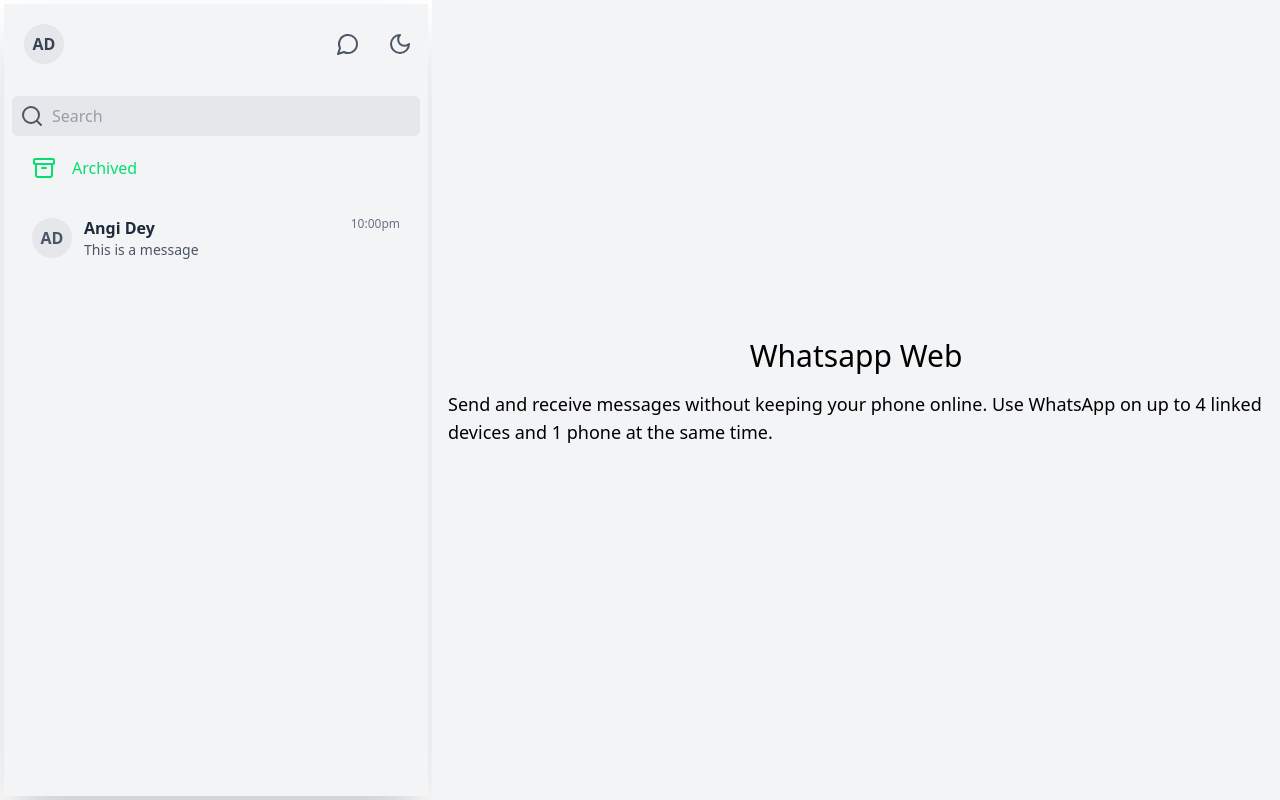
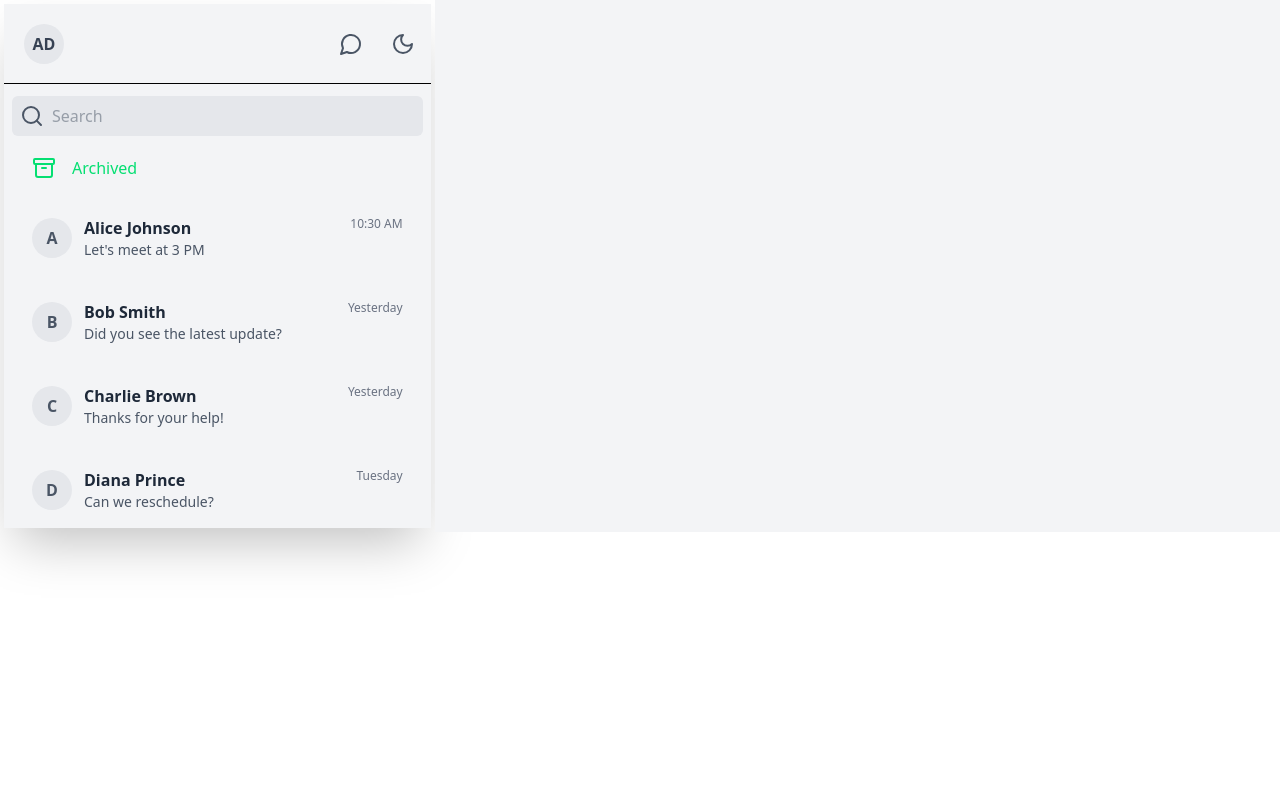
Before and after one commit to MNZ02/chat.io, a Next.js app in the folder apps/web/: page / in a window 1280 px wide. Built offline with nearby package versions, Linux system fonts and the light colour scheme.

Commit message:
Structure code

```diff
--- /dev/null
+++ b/apps/web/app/components/ChatItem.tsx
@@ -0,0 +1,34 @@
+import React from 'react'
+
+
+interface ChatProps {
+    chat: {
+        id: number;
+        name: string;
+        lastMessage: string;
+        time: string;
+        unread: number;
+    };
+}
+
+function ChatItem({ chat }: ChatProps) {
+    return (
+        <div className="flex items-center p-3 mx-4 my-1 rounded-md hover:bg-gray-200 cursor-pointer">
+
+            <div className="w-10 h-10 bg-gray-200 flex items-center justify-center rounded-full">
+                <h1 className="text-gray-600 font-semibold p-4 ">{chat.name.split('')[0]}</h1>
+            </div>
+
+            <div className="flex-1 ml-3">
+                <div className="flex justify-between">
+
+                    <h2 className="font-semibold text-gray-800">{chat.name}</h2>
+                    <span className="text-xs text-gray-500">{chat.time}</span>
+                </div>
+                <p className="text-sm text-gray-600 truncate">{chat.lastMessage}</p>
+            </div>
+        </div>
+    )
+}
+
+export default ChatItem
--- /dev/null
+++ b/apps/web/app/components/ChatWindow.tsx
@@ -0,0 +1,37 @@
+import React from 'react'
+
+interface MessageProps {
+    id: string;
+    text: string;
+    fromMe: string;
+}
+
+
+const messages = [
+    { id: 1, text: "Hello, how are you?", fromMe: false },
+    { id: 2, text: "I'm good, thanks! How about you?", fromMe: true },
+    { id: 3, text: "Doing well. Did you check the new project update?", fromMe: false },
+    { id: 4, text: "Yes, looks great!", fromMe: true },
+    // Add more messages as needed
+];
+function ChatWindow() {
+    return (
+        // <div className="flex flex-col justify-center items-center bg-gray-100 h-screen w-2/3">
+        //     <h1 className="text-3xl">Whatsapp Web</h1>
+        //     <h2 className="text-lg p-4">Send and receive messages without keeping your phone online.
+        //         Use WhatsApp on up to 4 linked devices and 1 phone at the same time.</h2>
+        // </div>
+
+        <div className='flex-1 p-4 overflow-y-auto space-y-4 bg-gray-100'>
+            {messages.map((message) => (
+                <div key={message.id} className={`flex ${message.fromMe ? "justify-start" : "justify-end"} `}>
+
+
+                </div>
+            ))}
+
+        </div>
+    )
+}
+
+export default ChatWindow
--- /dev/null
+++ b/apps/web/app/components/Header.tsx
@@ -0,0 +1,31 @@
+"use client";
+import React from 'react'
+import { MessageCircle, Moon } from 'lucide-react'
+
+function Header() {
+    return (
+        <div className='h-20 flex items-center p-2 justify-between border-b'>
+            {/* Header */}
+
+            <div className="w-10 h-10 bg-gray-200 flex items-center justify-center rounded-full mx-3 cursor-pointer">
+                <h1 className="text-gray-700 font-semibold p-4 ">AD</h1>
+            </div>
+
+            <div className="flex gap-3">
+                {/* Message Icon */}
+                <button className="relative group p-2 rounded-full transition duration-300">
+                    <span className="absolute inset-0 bg-gray-300 rounded-full scale-0 group-hover:scale-100 cursor-pointer"></span>
+                    <MessageCircle className="relative w-6 h-6 text-gray-600 cursor-pointer" />
+                </button>
+
+                {/* Moon Icon */}
+                <button className="relative group p-2 rounded-full transition duration-300">
+                    <span className="absolute inset-0 bg-gray-300 rounded-full scale-0 group-hover:scale-100"></span>
+                    <Moon className="relative w-6 h-6 text-gray-600 cursor-pointer" />
+                </button>
+            </div>
+        </div>
+    )
+}
+
+export default Header
--- /dev/null
+++ b/apps/web/app/components/SearchBar.tsx
@@ -0,0 +1,16 @@
+import React from 'react'
+import { Search } from 'lucide-react'
+function SearchBar() {
+    return (
+        <div>
+            {/* Search bar */}
+            <div className="flex gap-2 mt-3 bg-gray-200 p-2 ml-2 mr-2 rounded-md">
+                <Search className="text-gray-600" />
+
+                <input type="text" placeholder="Search" className="text-gray-600 outline-none" />
+            </div>
+        </div>
+    )
+}
+
+export default SearchBar
--- /dev/null
+++ b/apps/web/app/components/Sidebar.tsx
@@ -0,0 +1,38 @@
+import React from 'react'
+import Header from './Header'
+import SearchBar from './SearchBar'
+import { Archive } from 'lucide-react'
+import ChatItem from './ChatItem'
+import { chats } from '../lib/dummyData'
+function Sidebar() {
+    return (
+        <div className="w-1/3 bg-gray-100 shadow-2xl m-1">
+            <Header />
+            <SearchBar />
+
+
+
+            {/* Archive */}
+            <div className="flex items-center gap-2 p-3 mx-4 mt-2 rounded-md hover:bg-gray-200 cursor-pointer" >
+                <Archive className="text-green-400" />
+                <p className="text-center text-green-400 ml-2">
+                    Archived
+                </p>
+            </div>
+
+
+            {/* User */}
+            {chats.map((chat) => (
+                <div className="flex-1 overflow-y-auto mt-2" key={chat.id}>
+                    <ChatItem key={chat.id} chat={chat} />
+
+                </div>
+            ))}
+
+        </div>
+
+
+    )
+}
+
+export default Sidebar
--- /dev/null
+++ b/apps/web/app/lib/dummyData.ts
@@ -0,0 +1,13 @@
+export const chats = [
+    { id: 1, name: "Alice Johnson", lastMessage: "Let's meet at 3 PM", time: "10:30 AM", unread: 2 },
+    { id: 2, name: "Bob Smith", lastMessage: "Did you see the latest update?", time: "Yesterday", unread: 0 },
+    { id: 3, name: "Charlie Brown", lastMessage: "Thanks for your help!", time: "Yesterday", unread: 0 },
+    { id: 4, name: "Diana Prince", lastMessage: "Can we reschedule?", time: "Tuesday", unread: 1 },
+];
+export const messages = [
+    { id: 1, text: "Hello, how are you?", fromMe: false },
+    { id: 2, text: "I'm good, thanks! How about you?", fromMe: true },
+    { id: 3, text: "Doing well. Did you check the new project update?", fromMe: false },
+    { id: 4, text: "Yes, looks great!", fromMe: true },
+    // Add more messages as needed
+];
--- a/apps/web/app/page.tsx
+++ b/apps/web/app/page.tsx
@@ -2,6 +2,8 @@
 import { Button } from "@repo/ui/button";
 import styles from "./page.module.css";
 import { MessageCircle, Moon, Sun, Search, Archive } from 'lucide-react'
+import Sidebar from "./components/Sidebar";
+import ChatWindow from "./components/ChatWindow";
 
 type Props = Omit<ImageProps, "src"> & {
   srcLight: string;
@@ -20,103 +22,16 @@
 };
 
 
-const chats = [
-  { id: 1, name: "Alice Johnson", lastMessage: "Sure, let's meet at 3 PM", time: "10:30 AM", unread: 2, mood: "sun" },
-  {
-    id: 2,
-    name: "Bob Smith",
-    lastMessage: "Did you see the latest update?",
-    time: "Yesterday",
-    unread: 0,
-    mood: "cloud",
-  },
-  { id: 3, name: "Charlie Brown", lastMessage: "Thanks for your help!", time: "Yesterday", unread: 0, mood: "zap" },
-  {
-    id: 4,
-    name: "Diana Prince",
-    lastMessage: "Can we reschedule our meeting?",
-    time: "Tuesday",
-    unread: 1,
-    mood: "moon",
-  },
-  // Add more chat entries as needed
-]
+
 
 export default function Home() {
   return (
     <div>
       <div className="flex">
 
-        <div className="w-1/3 bg-gray-100 shadow-2xl m-1">
-          <div className="h-20 flex items-center p-2 justify-between">
+        <Sidebar />
+        <ChatWindow />
 
-            {/* Header */}
-
-            <div className="w-10 h-10 bg-gray-200 flex items-center justify-center rounded-full mx-3 cursor-pointer">
-              <h1 className="text-gray-700 font-semibold p-4 ">AD</h1>
-            </div>
-
-            <div className="flex gap-3">
-              {/* Message Icon */}
-              <button className="relative group p-2 rounded-full transition duration-300">
-                <span className="absolute inset-0 bg-gray-300 rounded-full scale-0 group-hover:scale-100 cursor-pointer"></span>
-                <MessageCircle className="relative w-6 h-6 text-gray-600 cursor-pointer" />
-              </button>
-
-              {/* Moon Icon */}
-              <button className="relative group p-2 rounded-full transition duration-300">
-                <span className="absolute inset-0 bg-gray-300 rounded-full scale-0 group-hover:scale-100"></span>
-                <Moon className="relative w-6 h-6 text-gray-600 cursor-pointer" />
-              </button>
-            </div>
-
-
-          </div>
-          {/* Search bar */}
-          <div className="flex gap-2 mt-3 bg-gray-200 p-2 ml-2 mr-2 rounded-md">
-            <Search className="text-gray-600" />
-
-            <input type="text" placeholder="Search" className="text-gray-600 outline-none" />
-          </div>
-
-
-          {/* Archive */}
-          <div className="flex items-center gap-2 p-3 mx-4 mt-2 rounded-md hover:bg-gray-200 cursor-pointer" >
-            <Archive className="text-green-400" />
-            <p className="text-center text-green-400 ml-2">
-              Archived
-            </p>
-          </div>
-
-
-          {/* User */}
-          <div className="flex-1 overflow-y-auto mt-2">
-            <div className="flex items-center p-3 mx-4 my-1 rounded-md hover:bg-gray-200 cursor-pointer">
-
-              <div className="w-10 h-10 bg-gray-200 flex items-center justify-center rounded-full">
-                <h1 className="text-gray-600 font-semibold p-4 ">AD</h1>
-              </div>
-
-              <div className="flex-1 ml-3">
-                <div className="flex justify-between">
-
-                  <h2 className="font-semibold text-gray-800">Angi Dey</h2>
-                  <span className="text-xs text-gray-500">10:00pm</span>
-                </div>
-                <p className="text-sm text-gray-600 truncate">This is a message</p>
-              </div>
-            </div>
-
-          </div>
-        </div>
-
-        {/* Right chat window */}
-
-        <div className="flex flex-col justify-center items-center bg-gray-100 h-screen w-2/3">
-          <h1 className="text-3xl">Whatsapp Web</h1>
-          <h2 className="text-lg p-4">Send and receive messages without keeping your phone online.
-            Use WhatsApp on up to 4 linked devices and 1 phone at the same time.</h2>
-        </div>
       </div>
     </div>
   );
--- a/apps/web/app/pages/Home/MessageBox/page.tsx
+++ /dev/null
@@ -1,13 +0,0 @@
-
-function page() {
-    return (
-        <div>
-            <div className="flex justify-center items-center">
-                <h1>Whatsapp Web</h1>
-            </div>
-
-        </div>
-    )
-}
-
-export default page
```
Also changed, not shown: apps/web/app/components/Message.tsx (added), apps/web/app/components/MessageList.tsx (added).
